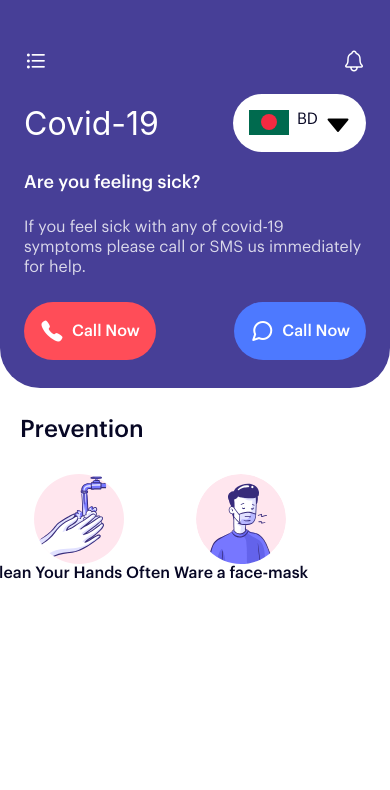
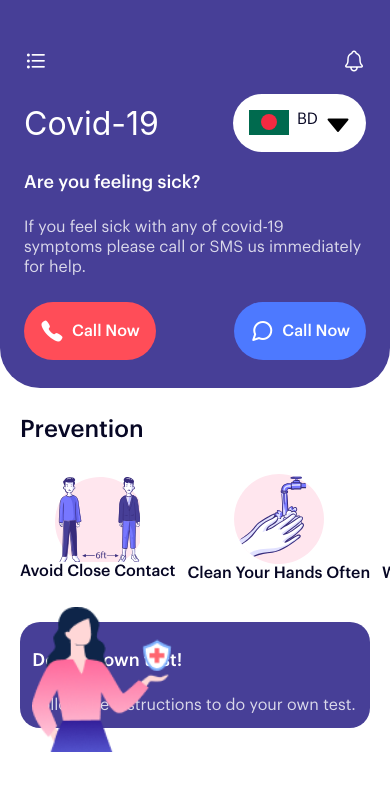
Before and after one commit to ma-foyez/covid-awareness, a React Native app: screen /Home in a window 390 px wide. Shown: the top 790 px of the page. Built offline with nearby package versions, Linux system fonts and the light colour scheme.

Commit message:
add test section

```diff
--- a/package.json
+++ b/package.json
@@ -19,7 +19,7 @@
     "react-native": "0.69.5",
     "react-native-safe-area-context": "^4.3.1",
     "react-native-screens": "^3.15.0",
-    "react-native-svg": "^9.13.3",
+    "react-native-svg": "^9.13.6",
     "typescript": "^4.6.3"
   },
   "devDependencies": {
--- a/src/components/AwareCard.js
+++ b/src/components/AwareCard.js
@@ -23,7 +23,7 @@ const styles = StyleSheet.create({
        flexDirection: 'column',
        justifyContent: 'center',
        alignItems: 'center',
-       marginRight: spacing[1]
+       marginRight: spacing[3]
     },
 
 })
--- a/src/screens/Home.js
+++ b/src/screens/Home.js
@@ -1,12 +1,12 @@
 import React from 'react';
-import { Pressable, SafeAreaView, ScrollView, StyleSheet, View } from 'react-native';
+import { Image, Pressable, SafeAreaView, ScrollView, StyleSheet, View } from 'react-native';
 import Text from '../components/master/Text';
 import { colors } from '../theme/colors';
 import { spacing } from '../theme/spacing';
 import Ionicons from '@expo/vector-icons/Ionicons';
 import { AntDesign } from '@expo/vector-icons';
 import { Feather } from '@expo/vector-icons';
-import { Bangladesh } from '../../assets/svg';
+import { Bangladesh, Test } from '../../assets/svg';
 import { awarenessData } from './../../assets/data/awarenessData';
 import AwareCard from './../components/AwareCard';
 
@@ -54,6 +54,18 @@ const Home = () => {
                             ))
                         }
                     </View>
+
+                    <View style={styles.testArea}>
+                        {/* <Test /> */}
+                        <Image
+                            style={styles.testLogo}
+                            source={require('./../../assets/Group.png')}
+                        />
+                        <View>
+                            <Text preset='h4' style={{ color: colors.white, marginVertical: spacing[5] }}> Do your own test! </Text>
+                            <Text style={{ color: colors.white, marginVertical: 5, lineHeight: 20, opacity: 0.8 }}> Follow the instructions to do your own test. </Text>
+                        </View>
+                    </View>
                 </View>
             </ScrollView>
         </SafeAreaView>
@@ -100,11 +112,26 @@ const styles = StyleSheet.create({
     },
     awareCardView: {
         flexDirection: 'row',
-        alignItems: 'center',
-        justifyContent: 'center',
+        justifyContent: 'space-between',
         width: 100,
         marginTop: spacing[8]
-      //  flexWrap: 'wrap'
+        //  flexWrap: 'wrap'
+    },
+    testArea: {
+        marginTop: spacing[9],
+        backgroundColor: colors.indigo,
+        flexDirection: 'row',
+        borderRadius: spacing[5],
+        padding: spacing[2],
+        position: 'relative'
+    },
+    testLogo: {
+        position: 'absolute',
+        top: -15,
+        height: 145,
+        width: "40%",
+        left: 12,
+        zIndex: 50
     }
 
 
```
Also changed, not shown: assets/Group.png (added), 1 other file (tests, documents, lock files or other folders).
